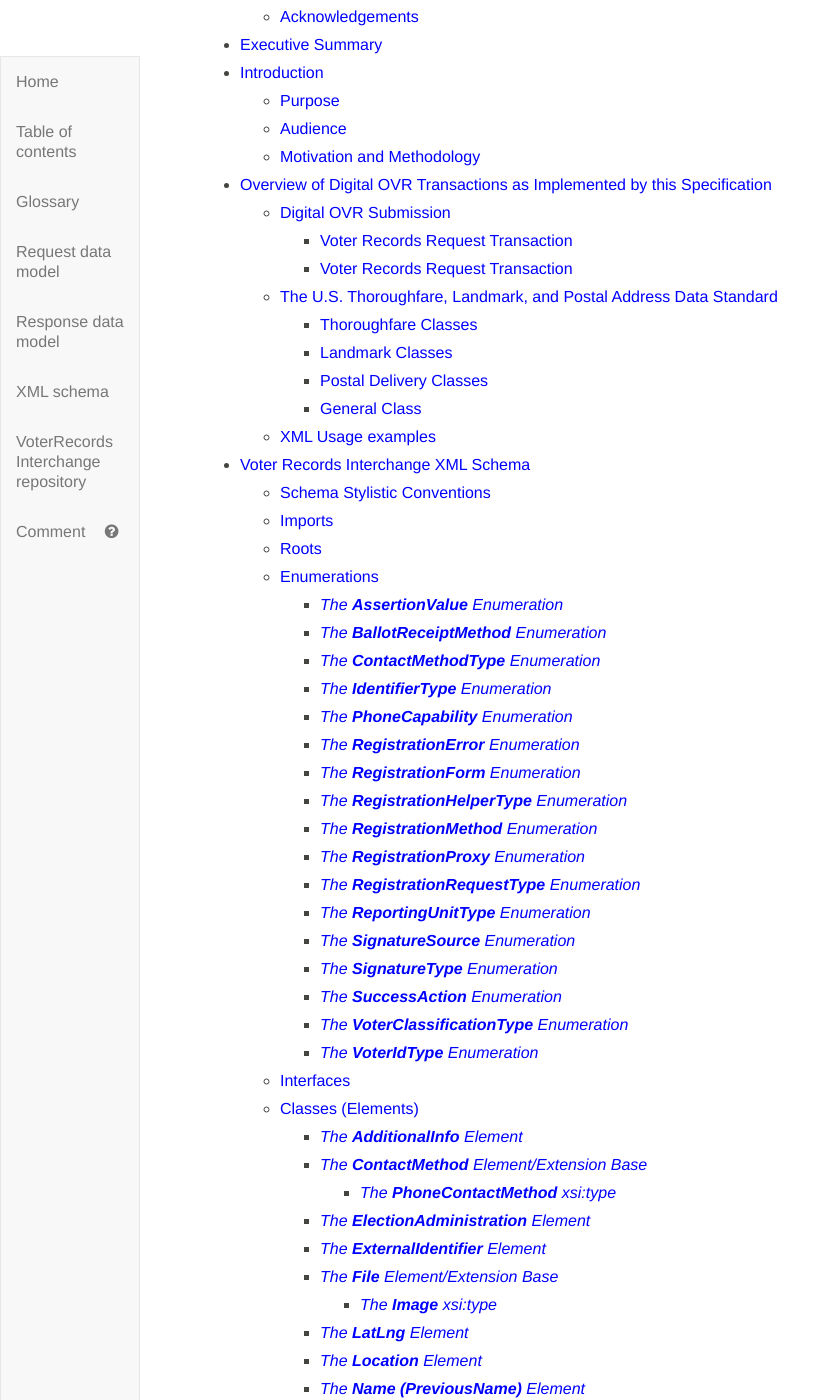
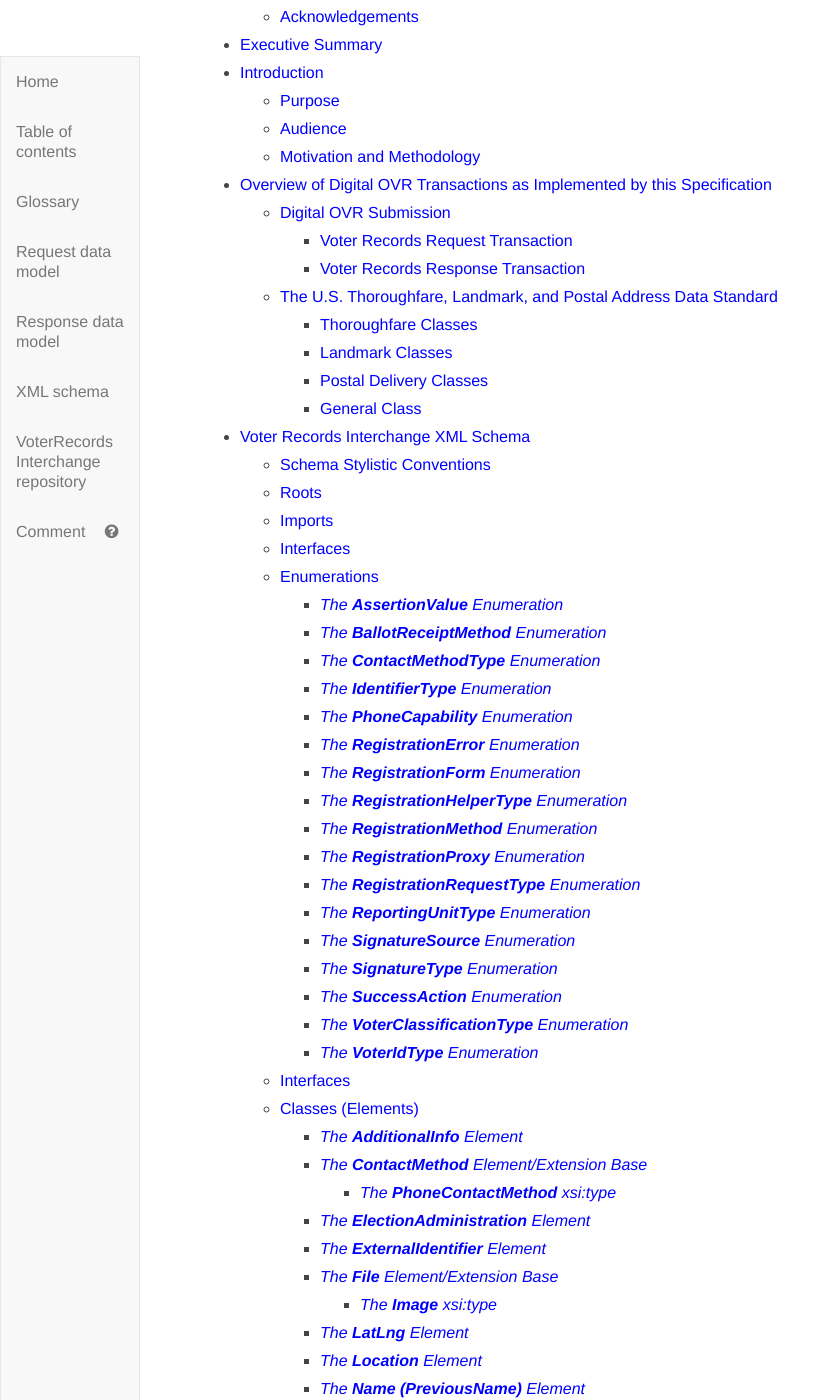
Before and after one commit to usnistgov/VoterRecordsInterchange, a Jekyll site: the page built from index.md, in a window 1280 px wide and 1400 px high, scrolled down 937 px. Shown: the whole window, without its empty margins (0-840 px from the left). Built offline with Jekyll 4.4.1, drawn with Linux system fonts in a browser that asks for light colours; our own code applies the rules of GitHub Pages for plain Markdown files; some of the changed text lies outside the part shown.

Commit message:
new text

```diff
--- a/index.md
+++ b/index.md
@@ -38,7 +38,7 @@ v3
 
 ## Table of Contents
 
-<!-- TOC depthFrom:1 depthTo:6 withLinks:1 updateOnSave:1 orderedList:0 -->
+<!-- TOC depthFrom:1 depthTo:6 withLinks:1 updateOnSave:0 orderedList:0 -->
 
 - [**NIST SP 1500-103 Voter Records Interchange Common Data Format Specification Draft Version 1.0**](#nist-sp-1500-103-voter-records-interchange-common-data-format-specification-draft-version-10)
 	- [Table of Contents](#table-of-contents)
@@ -50,18 +50,18 @@ v3
 	- [Motivation and Methodology](#motivation-and-methodology)
 - [Overview of Digital OVR Transactions as Implemented by this Specification](#overview-of-digital-ovr-transactions-as-implemented-by-this-specification)
 	- [Digital OVR Submission](#digital-ovr-submission)
-	  - [Voter Records Request Transaction](#voter-records-request-transaction)
-	  - [Voter Records Request Transaction](#voter-records-request-transaction)
+		- [Voter Records Request Transaction](#voter-records-request-transaction)
+		- [Voter Records Response Transaction](#voter-records-response-transaction)
 	- [The U.S. Thoroughfare, Landmark, and Postal Address Data Standard](#the-us-thoroughfare-landmark-and-postal-address-data-standard)
 		- [Thoroughfare Classes](#thoroughfare-classes)
 		- [Landmark Classes](#landmark-classes)
 		- [Postal Delivery Classes](#postal-delivery-classes)
 		- [General Class](#general-class)
-	- [XML Usage examples](#xml-usage-examples)
 - [Voter Records Interchange XML Schema](#voter-records-interchange-xml-schema)
 	- [Schema Stylistic Conventions](#schema-stylistic-conventions)
+	- [Roots](#roots)
 	- [Imports](#imports)
-	- [Roots](#roots)
+	- [Interfaces](#interfaces)
 	- [Enumerations](#enumerations)
 		- [*The **AssertionValue** Enumeration*](#the-assertionvalue-enumeration)
 		- [*The **BallotReceiptMethod** Enumeration*](#the-ballotreceiptmethod-enumeration)
```
Also changed, not shown: other parts of index.md (+3 -2 lines).
